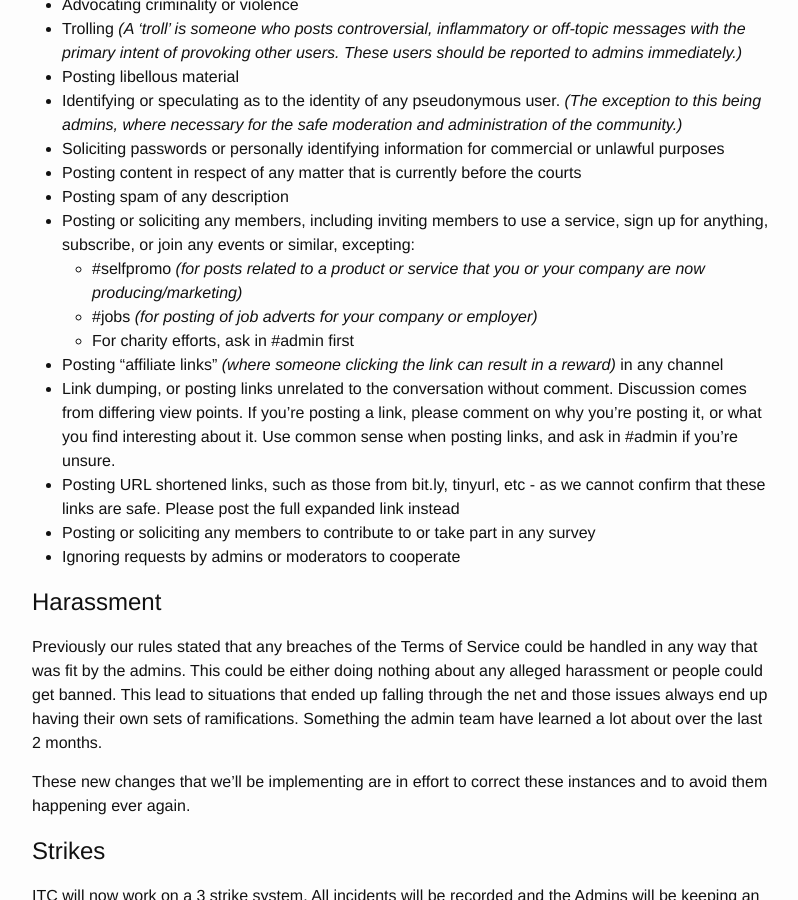
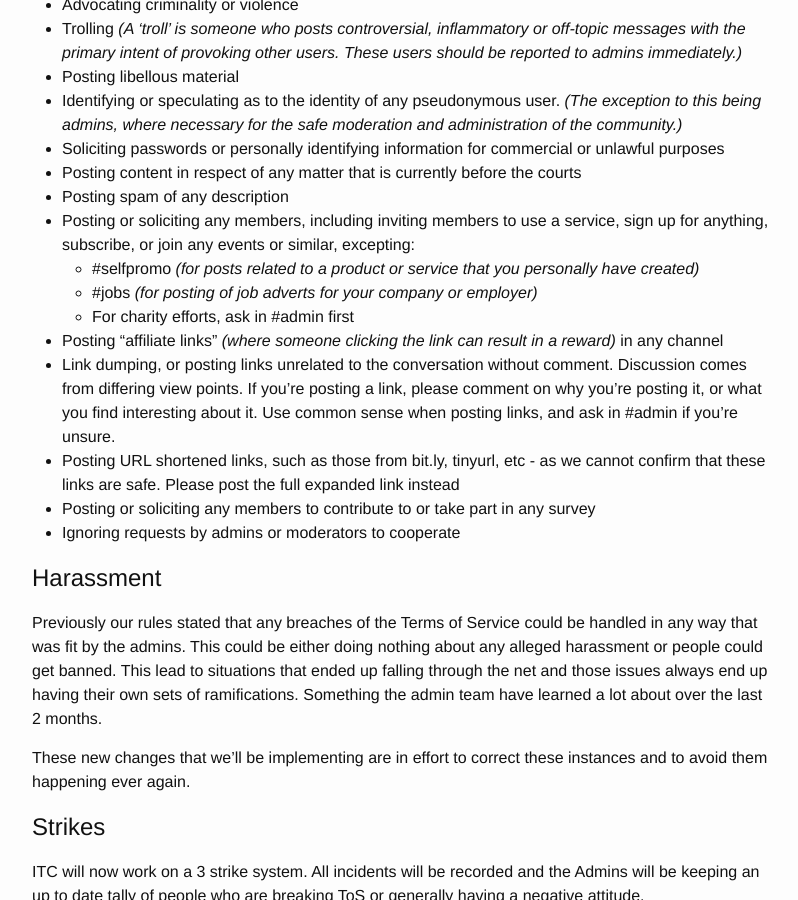
Before and after one commit to IrishTechCommunity/irishtechcommunity.github.io, a Jekyll site: the page built from codeofconduct.md, in a window 1280 px wide and 900 px high, scrolled down 1786 px. Shown: the whole window, without its empty margins (238-1036 px from the left). Built offline with Jekyll 4.4.1, drawn with Linux system fonts in a browser that asks for light colours.

Commit message:
Minor tweak to #selfpromo exception for promotion

```diff
--- a/codeofconduct.md
+++ b/codeofconduct.md
@@ -55,7 +55,7 @@ To be a force of good in the irish tech scene. To be supportive and encouraging
 - Posting content in respect of any matter that is currently before the courts
 - Posting spam of any description
 - Posting or soliciting any members, including inviting members to use a service, sign up for anything, subscribe, or join any events or similar, excepting:
-  - #selfpromo *(for posts related to a product or service that you or your company are now producing/marketing)*
+  - #selfpromo *(for posts related to a product or service that you personally have created)*
   - #jobs *(for posting of job adverts for your company or employer)*
   - For charity efforts, ask in #admin first
 - Posting "affiliate links" *(where someone clicking the link can result in a reward)* in any channel
```
